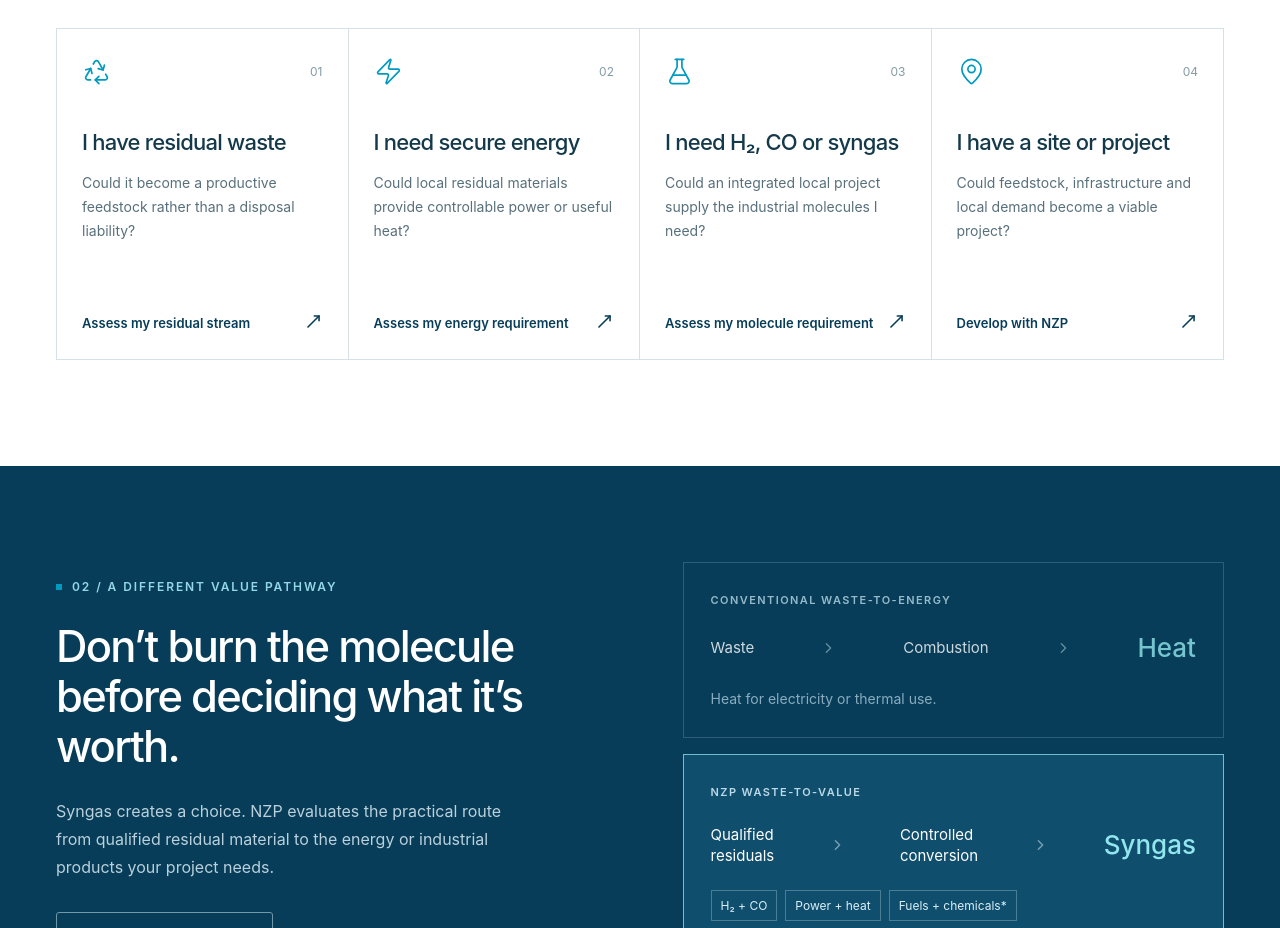
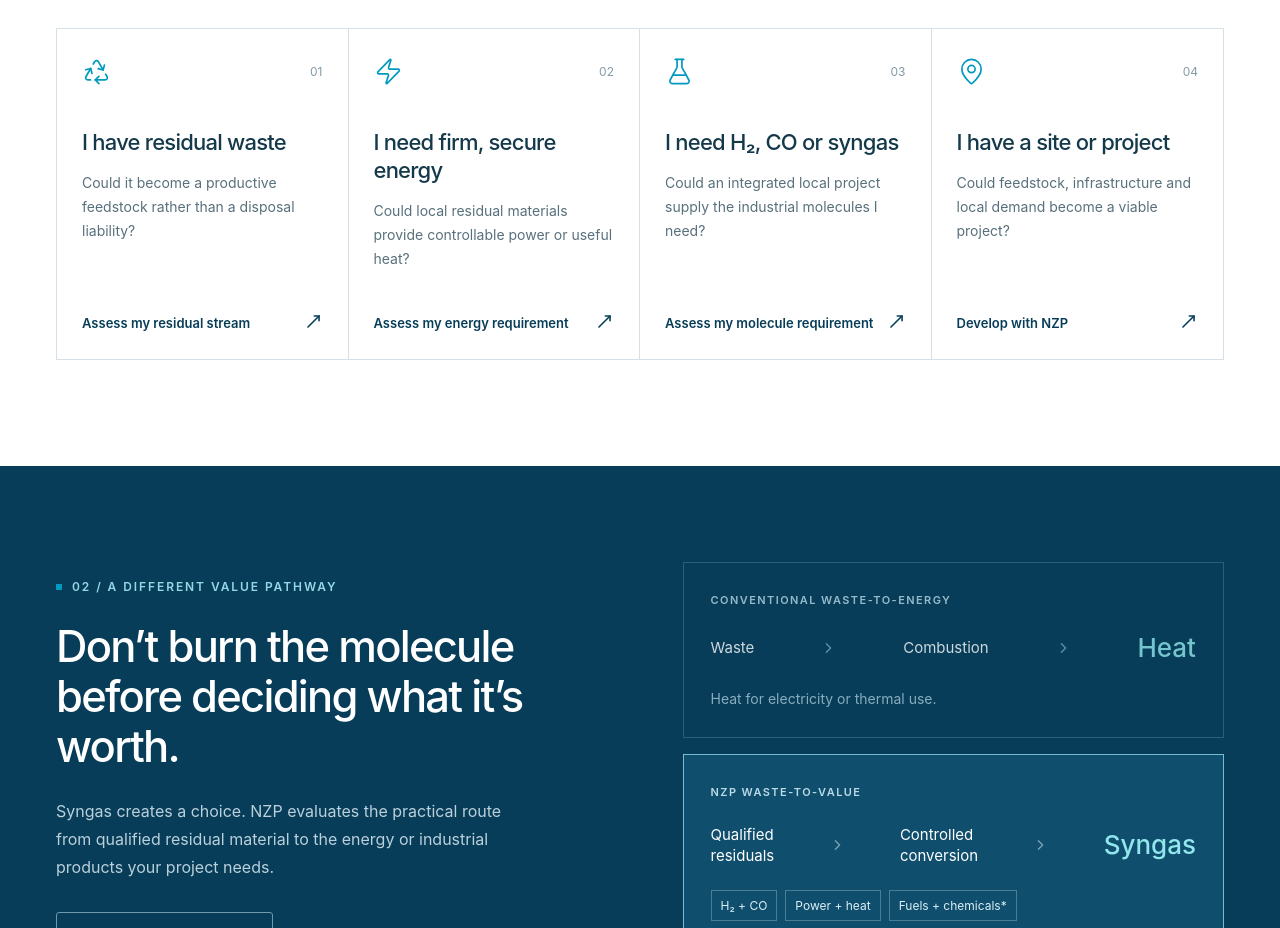
Before and after one commit to KPDoyle/nzptechnology, a React (Vite) app: page / in a window 1280 px wide. Shown: the part 1840-2768 px from the top of the page. Built offline with nearby package versions, Linux system fonts and the light colour scheme.

Commit message:
Update energy entry point to firm secure energy

```diff
--- a/src/App.jsx
+++ b/src/App.jsx
@@ -37,7 +37,7 @@ function Home(){return <>
 <section className="hero"><img className="hero-plant" src="/plant.webp" alt="Modular facility rendering with feedstock handling, conversion and gas-processing modules" fetchPriority="high"/><div className="hero-shade"/><div className="container hero-content"><Eyebrow>Waste-to-Value. Built around you.</Eyebrow><h1>Residual materials.<br/><span>New possibilities.</span></h1><p className="hero-intro">Turn difficult residual materials into useful energy, industrial molecules and economic value.</p><p className="hero-detail">NZP is a configurable modular Waste-to-Value platform for local and regional deployment, built around your feedstock, a suitable site and products you need.</p><div className="button-row"><Button to="/solutions">Find your solution</Button><Button to="/start" secondary>Start a project</Button></div><div className="hero-foot">Waste-to-Value starts where recycling stops.</div></div></section>
 <div className="value-ribbon"><div className="container"><div><span>THE STARTING POINT</span><strong>Qualified residuals</strong></div><div className="ribbon-core"><Layers size={24}/><strong>NZP conversion + integration</strong></div><div className="ribbon-outputs"><span>THE POSSIBILITIES</span><strong>H₂ + CO <b> / </b> Power + heat <b> / </b> Fuels + chemicals</strong></div></div></div>
 <ModularConfiguration/><section className="section container"><SectionHead label="01 / Your opportunity" title={<>What do you need<br/>to make possible?</>} description="Start with the problem you want to solve. We’ll explore the right conversion pathway, together."/><div className="opportunity-grid">{[
-[Recycle,'I have residual waste','Could it become a productive feedstock rather than a disposal liability?','/solutions/waste-resource-recovery','Assess my residual stream'],[Zap,'I need secure energy','Could local residual materials provide controllable power or useful heat?','/solutions/power-heat','Assess my energy requirement'],[FlaskConical,'I need H₂, CO or syngas','Could an integrated local project supply the industrial molecules I need?','/solutions/hydrogen-co','Assess my molecule requirement'],[MapPin,'I have a site or project','Could feedstock, infrastructure and local demand become a viable project?','/projects','Develop with NZP']].map(([Icon,t,d,to,cta],i)=><Link className="opportunity-card" to={to} key={t}><div className="card-top"><Icon size={29} strokeWidth={1.4}/><span>0{i+1}</span></div><h3>{t}</h3><p>{d}</p><div className="card-link">{cta}<MoveUpRight size={19}/></div></Link>)}</div></section>
+[Recycle,'I have residual waste','Could it become a productive feedstock rather than a disposal liability?','/solutions/waste-resource-recovery','Assess my residual stream'],[Zap,'I need firm, secure energy','Could local residual materials provide controllable power or useful heat?','/solutions/power-heat','Assess my energy requirement'],[FlaskConical,'I need H₂, CO or syngas','Could an integrated local project supply the industrial molecules I need?','/solutions/hydrogen-co','Assess my molecule requirement'],[MapPin,'I have a site or project','Could feedstock, infrastructure and local demand become a viable project?','/projects','Develop with NZP']].map(([Icon,t,d,to,cta],i)=><Link className="opportunity-card" to={to} key={t}><div className="card-top"><Icon size={29} strokeWidth={1.4}/><span>0{i+1}</span></div><h3>{t}</h3><p>{d}</p><div className="card-link">{cta}<MoveUpRight size={19}/></div></Link>)}</div></section>
 <section className="molecule-section"><div className="container molecule-layout"><div className="molecule-copy"><Eyebrow>02 / A different value pathway</Eyebrow><h2>Don’t burn the molecule before deciding what it’s worth.</h2><p>Syngas creates a choice. NZP evaluates the practical route from qualified residual material to the energy or industrial products your project needs.</p><Button to="/platform" secondary>Understand the platform</Button></div><div className="pathway-compare"><div className="compare-row muted"><span className="small-label">CONVENTIONAL WASTE-TO-ENERGY</span><div className="compare-flow"><span>Waste</span><ChevronRight/><span>Combustion</span><ChevronRight/><strong>Heat</strong></div><p>Heat for electricity or thermal use.</p></div><div className="compare-row selected"><span className="small-label">NZP WASTE-TO-VALUE</span><div className="compare-flow"><span>Qualified<br/>residuals</span><ChevronRight/><span>Controlled<br/>conversion</span><ChevronRight/><strong>Syngas</strong></div><div className="output-chips"><span>H₂ + CO</span><span>Power + heat</span><span>Fuels + chemicals*</span></div><small>*With application-specific gas processing and downstream technology.</small></div></div></div></section>
 <section className="section container"><SectionHead label="03 / Industrial architecture" title={<>A connected process.<br/>A considered outcome.</>} description="Ultra-high temperature plasma technology, integrated with established industrial gas processing and the right downstream pathway."/><Process/><div className="section-tail"><p>Every configuration starts with feedstock qualification and ends with a defined product requirement.</p><Link to="/platform" className="text-link">See the conversion architecture<MoveUpRight size={17}/></Link></div></section>
 <section className="value-section"><div className="container"><SectionHead label="04 / The full value equation" title={<>One stream.<br/>Several potential sources of value.</>} description="The optimum combination is project-specific. We assess the whole value stack before committing to one output."/><div className="value-grid">{[['01','Treatment','Reduce disposal dependency and assess gate-fee value.'],['02','Energy','Match firm power and recoverable heat with useful demand.'],['03','Molecules','Explore H₂, CO and syngas offtake.'],['04','Materials','Assess recovery, testing and acceptance of solid products.']].map(([n,t,d])=><div key={n}><span className="value-number">{n}</span><h3>{t}</h3><p>{d}</p></div>)}</div><Link className="text-link" to="/economics">Explore the economics<MoveUpRight size={17}/></Link></div></section>
```
